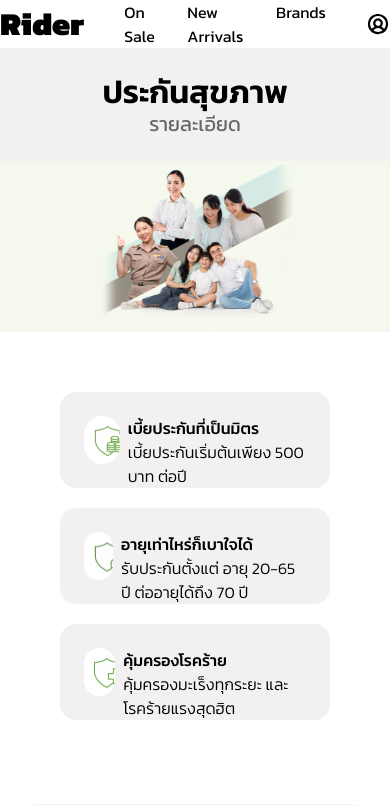
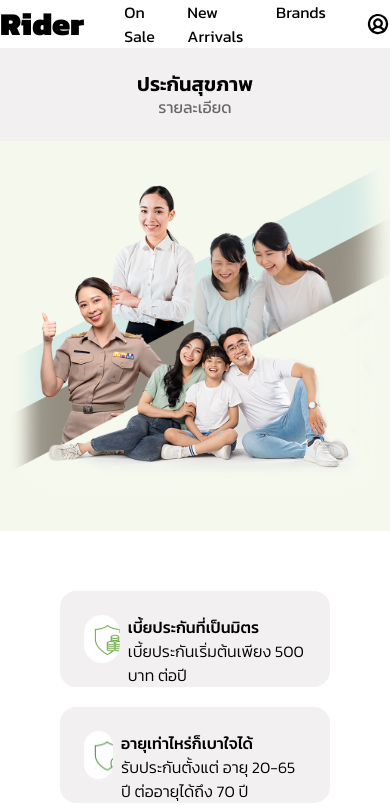
Before and after one commit to NoeyPhattarada/Project-intern, an Angular app: page /insure-health-details in a window 390 px wide. Shown: the top 806 px of the page. Built offline with nearby package versions, Linux system fonts and the light colour scheme.

Commit message:
edit responsive insure details

```diff
--- a/src/app/modules/insure-health-details/insure-health-details.html
+++ b/src/app/modules/insure-health-details/insure-health-details.html
@@ -1,9 +1,10 @@
 <div class="text-center bg-[#F2F0F1] leading-tight py-6">
-    <div class="font-kanit font-semibold text-[32px]">ประกันสุขภาพ</div>
-    <div class="text-[#676767] text-[20px] font-kanit">รายละเอียด</div>
+    <div class="font-kanit font-semibold text-[20px] md:text-[32px]">ประกันสุขภาพ</div>
+    <div class="text-[#676767] text-[16px] md:text-[20px] font-kanit">รายละเอียด</div>
 </div>
 <div class="mt-0">
-    <img src="assets/images/insure-health.svg" alt="" class="w-full h-full">
+    <img src="assets/images/insure-health.svg" alt="ประกันสุขภาพ" class="hidden md:block w-full h-auto">
+    <img src="assets/images/insure-health2.svg" alt="ประกันสุขภาพ" class="block md:hidden w-full h-auto">
 </div>
 
 <app-details-card></app-details-card>
```
Also changed, not shown: src/assets/images/insure-health2.svg (added).
